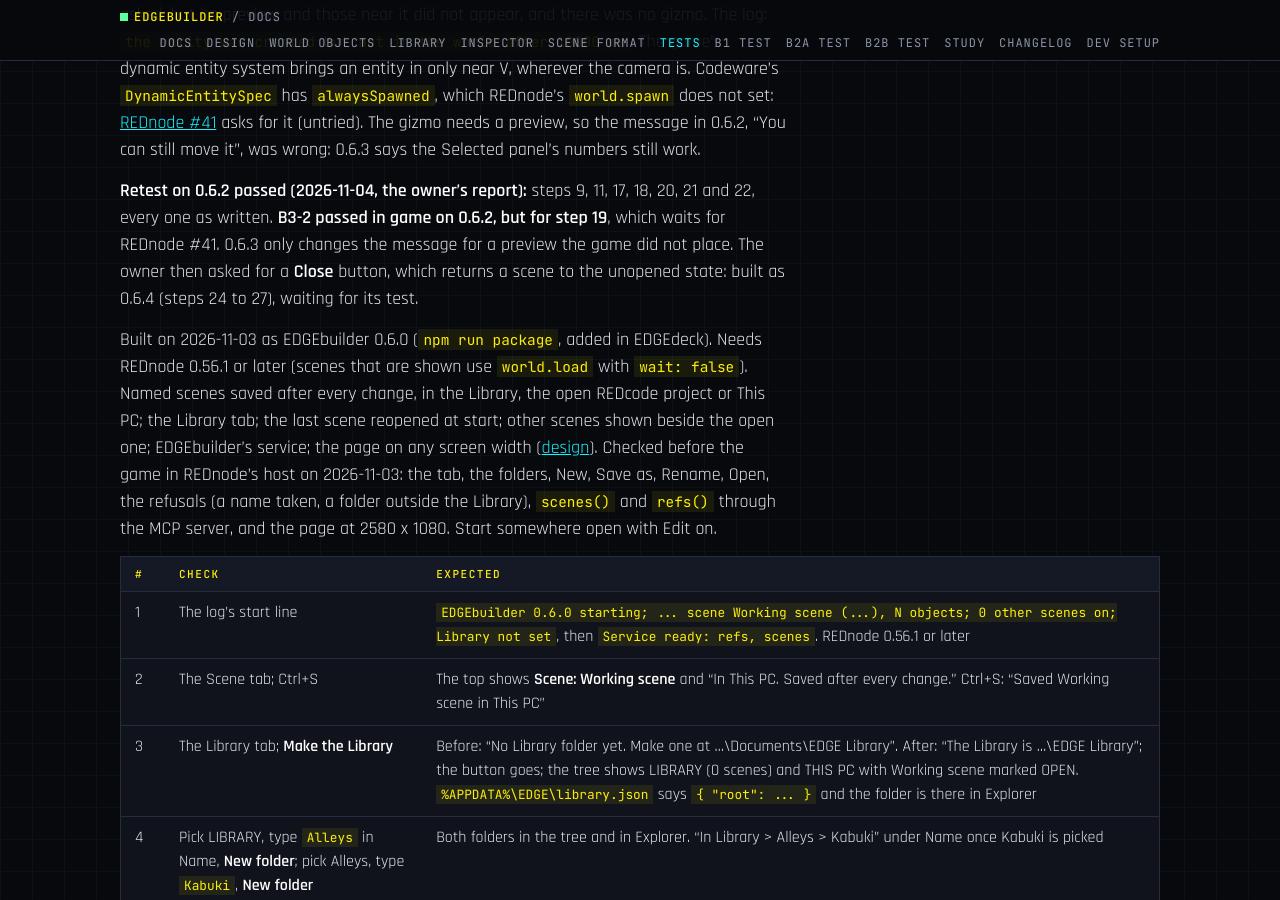
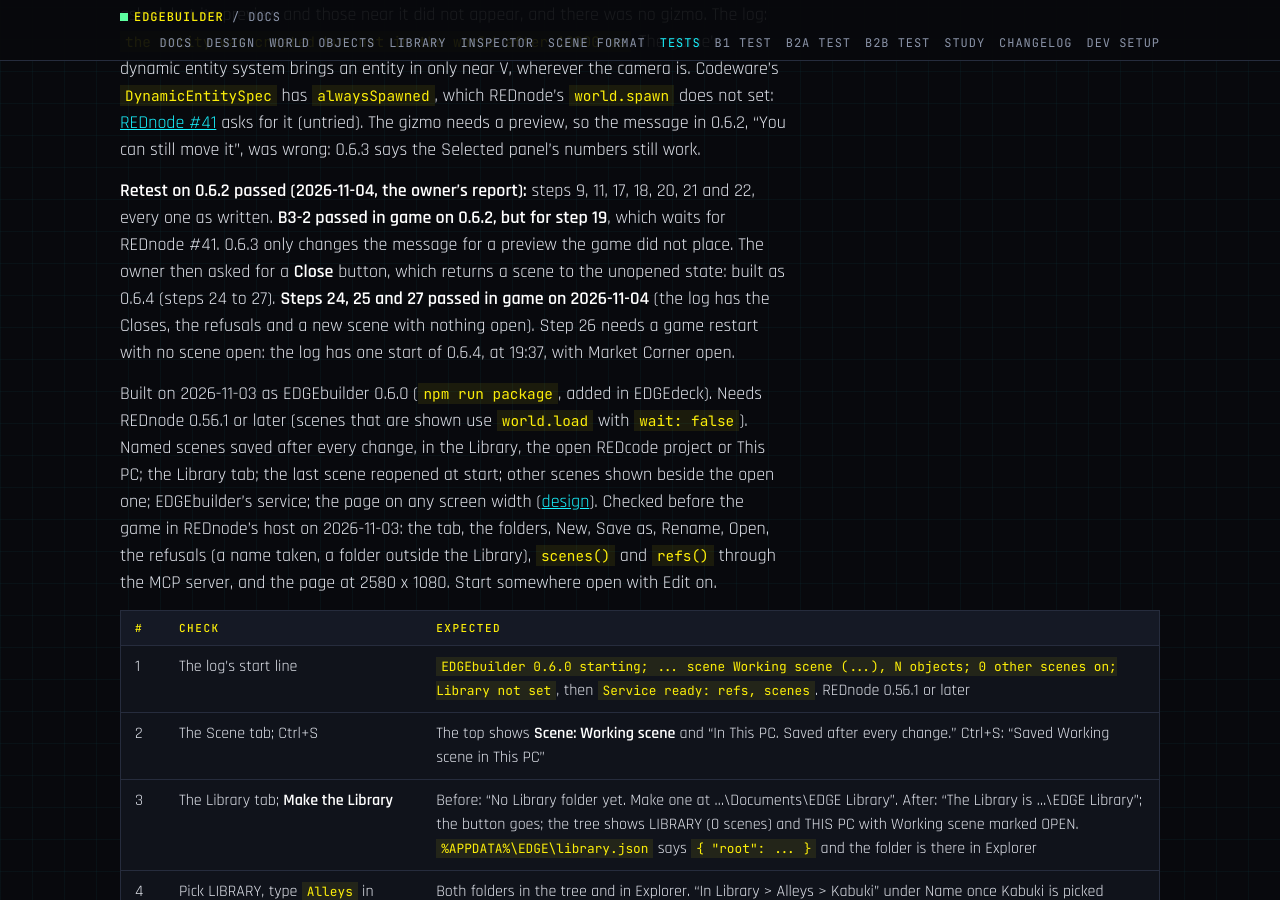
Before and after one commit to Edgemodders/EDGEbuilder, a Jekyll site: the page built from docs/testing.md, in a window 1280 px wide and 900 px high, scrolled down 16697 px. Built offline with Jekyll 4.4.1, drawn with Linux system fonts in a browser that asks for light colours; some of the changed text lies outside the part shown.

Commit message:
Tests: Close passed steps 24, 25 and 27 on 0.6.4
Co-Authored-By: Claude Opus 5.5 <noreply@anthropic.com>

```diff
--- a/docs/testing.md
+++ b/docs/testing.md
@@ -25,7 +25,7 @@ Last updated 2026-10-30.
 | [Bake probe](#bake-probe) | In the game, no EDGEbuilder | Bake probe | 2026-10-30 (REDbridge 0.11.0) | Pass (both rounds) |
 | [B2c Mod assets](#b2c-mod-assets) | In the game | B2c | 2026-10-30 (0.4.1) | Pass |
 | [B3-1 Arrange](#b3-1-arrange) | In the game | B3 | 2026-11-02 (0.5.8) | Pass (0.5.0 to 0.5.7 found and fixed: modifier keys, Esc, far-away previews, a busy bar, the Scene tab after a drop, copy, cut and paste) |
-| [B3-2 Save](#b3-2-save) | In the game | B3 | 2026-11-04 (0.6.2) | Pass, but for step 19, which waits for REDnode #41; steps 24 to 27 (0.6.4) waiting |
+| [B3-2 Save](#b3-2-save) | In the game | B3 | 2026-11-04 (0.6.2) | Pass, but for step 19, which waits for REDnode #41; on 0.6.4 steps 24, 25, 27 passed, 26 waiting |
 
 ## Automated
 
@@ -329,7 +329,7 @@ The owner reports the other steps done on 0.6.0. Step 13 passed on 0.6.0: with t
 
 **On 0.6.2 (2026-11-04).** **Step 10, the gate, passed:** the restart logged `scene Yard (...)`, `1 other scene on`; with a save loaded near both, Yard's crate and Market Corner's near crates were in the world with no press. **Step 23 passed** the same way (`Yard: 1 of 1 object back in the world`, no crate twice, though the game sent OnGameAttached three times). **Step 19 found a limit:** the camera flew to a crate about 320 m from V as asked, but its preview and those near it did not appear, and there was no gizmo. The log: `the entity was created but not in the world after 10000 ms`. The game's dynamic entity system brings an entity in only near V, wherever the camera is. Codeware's `DynamicEntitySpec` has `alwaysSpawned`, which REDnode's `world.spawn` does not set: [REDnode #41](https://github.com/Edgemodders/REDnode/issues/41) asks for it (untried). The gizmo needs a preview, so the message in 0.6.2, "You can still move it", was wrong: 0.6.3 says the Selected panel's numbers still work.
 
-**Retest on 0.6.2 passed (2026-11-04, the owner's report):** steps 9, 11, 17, 18, 20, 21 and 22, every one as written. **B3-2 passed in game on 0.6.2, but for step 19**, which waits for REDnode #41. 0.6.3 only changes the message for a preview the game did not place. The owner then asked for a **Close** button, which returns a scene to the unopened state: built as 0.6.4 (steps 24 to 27), waiting for its test.
+**Retest on 0.6.2 passed (2026-11-04, the owner's report):** steps 9, 11, 17, 18, 20, 21 and 22, every one as written. **B3-2 passed in game on 0.6.2, but for step 19**, which waits for REDnode #41. 0.6.3 only changes the message for a preview the game did not place. The owner then asked for a **Close** button, which returns a scene to the unopened state: built as 0.6.4 (steps 24 to 27). **Steps 24, 25 and 27 passed in game on 2026-11-04** (the log has the Closes, the refusals and a new scene with nothing open). Step 26 needs a game restart with no scene open: the log has one start of 0.6.4, at 19:37, with Market Corner open.
 
 Built on 2026-11-03 as EDGEbuilder 0.6.0 (`npm run package`, added in EDGEdeck). Needs REDnode 0.56.1 or later (scenes that are shown use `world.load` with `wait: false`). Named scenes saved after every change, in the Library, the open REDcode project or This PC; the Library tab; the last scene reopened at start; other scenes shown beside the open one; EDGEbuilder's service; the page on any screen width ([design](design.md#scenes-and-the-library-b3-2)). Checked before the game in REDnode's host on 2026-11-03: the tab, the folders, New, Save as, Rename, Open, the refusals (a name taken, a folder outside the Library), `scenes()` and `refs()` through the MCP server, and the page at 2580 x 1080. Start somewhere open with Edit on.
 
```
